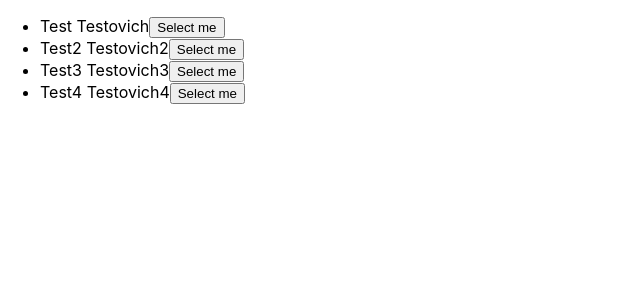
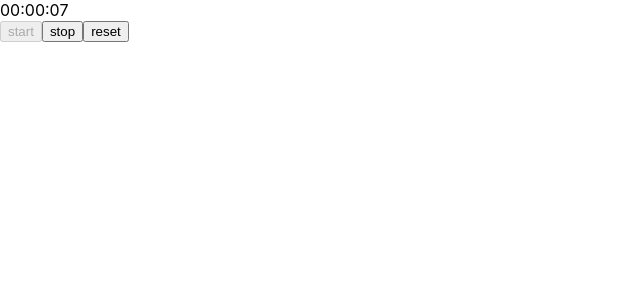
Before and after one commit to Vasy12/fd-react-app, a React (Create React App) app: page / in a window 1280 px wide. Shown: the top 300 px of the page, without its empty margins (0-640 px from the left). Built offline with nearby package versions, Linux system fonts and the light colour scheme; the HTML template or start-up script is replaced by a standard one.

Commit message:
Refactor App component

```diff
--- a/src/App.jsx
+++ b/src/App.jsx
@@ -1,55 +1,8 @@
 import React, { Component } from 'react';
-import UsersList from './components/UsersList';
-import SelectedUsersList from './components/SelectedUsersList';
-class App extends Component {
-  constructor(props) {
-    super(props);
+import Stopwatch from './components/Stopwatch';
 
-    this.state = {
-      users: [
-        {
-          id: 1,
-          firstName: 'Test',
-          lastName: 'Testovich',
-          isSelected: false,
-        },
-        {
-          id: 2,
-          firstName: 'Test2',
-          lastName: 'Testovich2',
-          isSelected: false,
-        },
-        {
-          id: 3,
-          firstName: 'Test3',
-          lastName: 'Testovich3',
-          isSelected: false,
-        },
-        {
-          id: 4,
-          firstName: 'Test4',
-          lastName: 'Testovich4',
-          isSelected: false,
-        },
-      ],
-    };
-  }
-
-  setUsers = users => {
-    this.setState({
-      users,
-    });
-  };
-
-  render() {
-    const { users } = this.state;
-    return (
-      <>
-        <UsersList users={users} setUsers={this.setUsers} />
-        <SelectedUsersList users={users} />
-      </>
-    );
-  }
+function App() {
+  return <Stopwatch />;
 }
 
 export default App;
```
